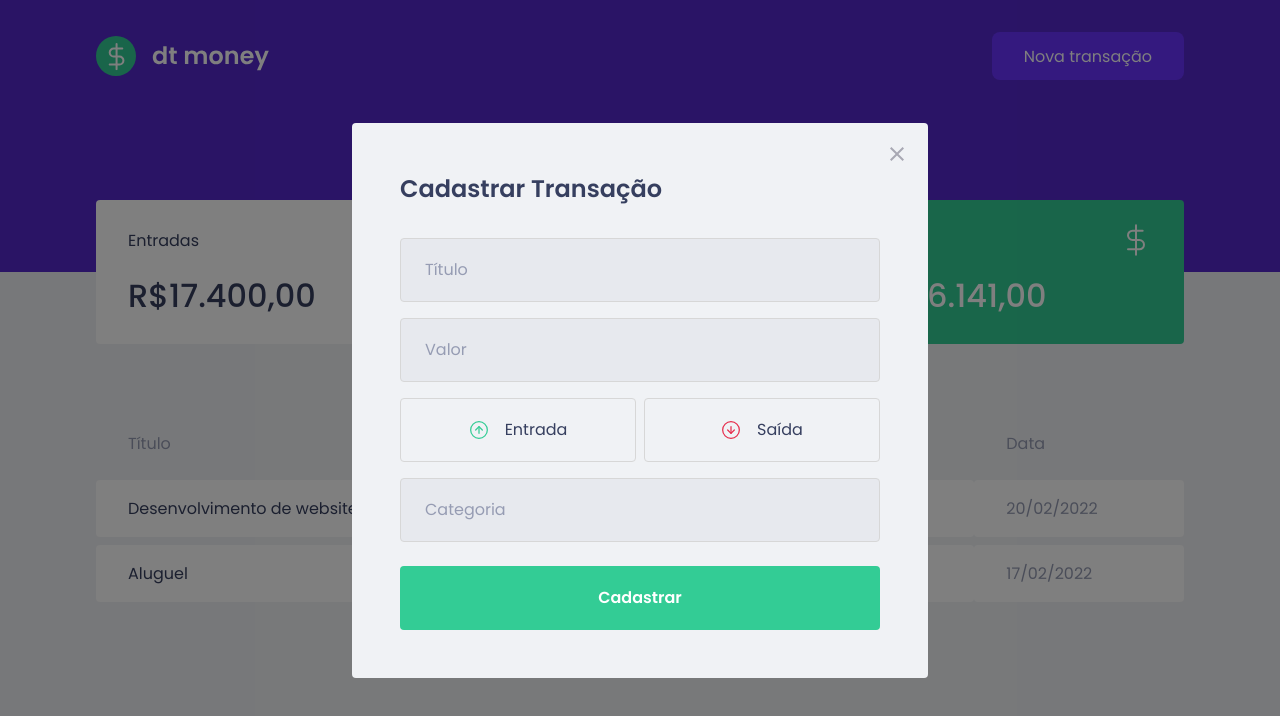
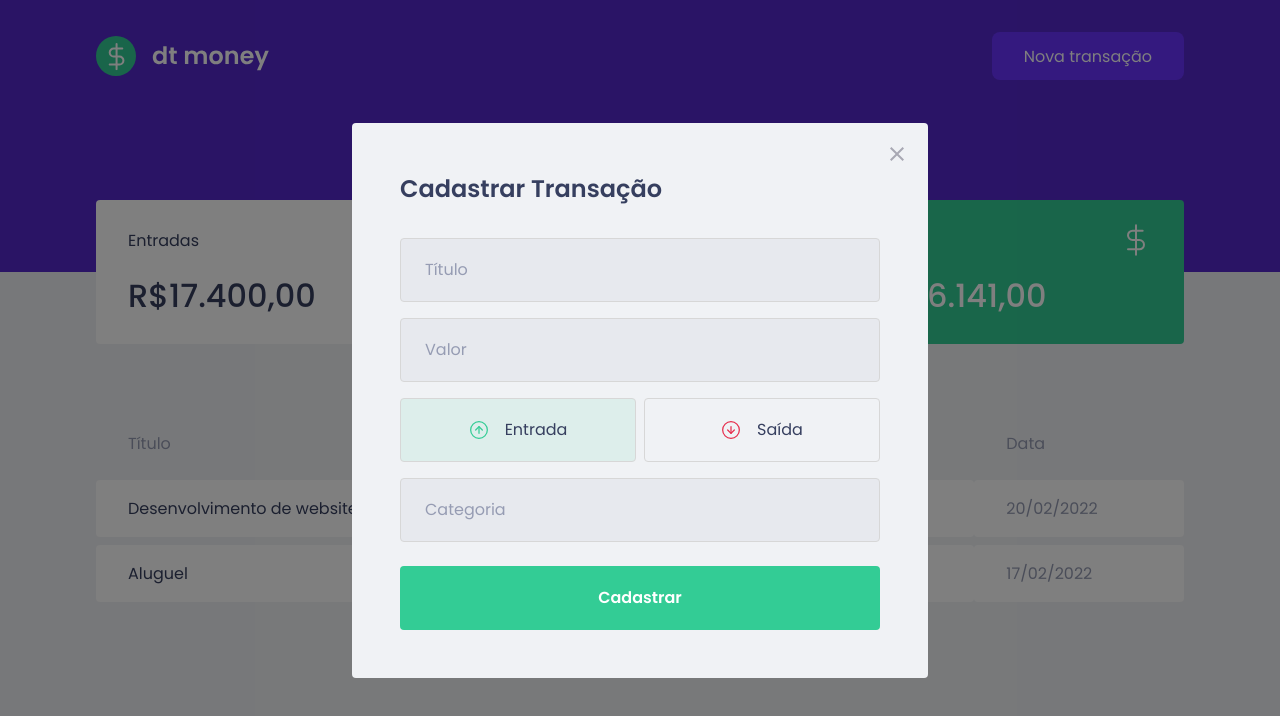
Before and after one commit to jjacksoon/dtmoney, a React (Create React App) app: page / in a window 1280 px wide. Both pictures are taken after a click on the button "Nova transação". Shown: the top 716 px of the page. Built offline with nearby package versions, Linux system fonts and the light colour scheme; no server answers; what miragejs would draw is missing.

Commit message:
Finaliza estilização de botões income e outcome

```diff
--- a/src/components/NewTransactionModal/index.tsx
+++ b/src/components/NewTransactionModal/index.tsx
@@ -1,8 +1,9 @@
 import Modal from 'react-modal'
-import { Container, TransactionTypeContainer } from './styles';
+import { Container, TransactionTypeContainer, RadioBox } from './styles';
 import closeImg from '../../assets/close.svg'
 import incomeImg from '../../assets/income.svg'
 import outcomeImg from '../../assets/outcome.svg'
+import { useState } from 'react';
 
 interface NewTransactionModalProps{
   isOpen: boolean;
@@ -10,6 +11,7 @@
 }
 
 export function NewTransactionModal({isOpen, onRequestClose}: NewTransactionModalProps){
+  const [type, setType] = useState('deposit');
   return(
     <Modal
       isOpen={isOpen}
@@ -28,15 +30,25 @@
         <input type="number" placeholder="Valor" />
 
         <TransactionTypeContainer>
-          <button type="button">
+          <RadioBox
+            type="button"
+            onClick={() => setType('deposit')}
+            isActive = {type === 'deposit'}
+            activeColor = "green"
+          >
             <img src={incomeImg} alt="Entrada"/>
             <span>Entrada</span>
-          </button>
+          </RadioBox>
 
-          <button type="button">
+          <RadioBox
+            type="button"
+            onClick={() => setType('withdraw')}
+            isActive = {type === 'withdraw'}
+            activeColor = "red"
+          >
             <img src={outcomeImg} alt="Saída"/>
             <span>Saída</span>
-          </button>
+          </RadioBox>
         </TransactionTypeContainer>
 
 
--- a/src/components/NewTransactionModal/styles.ts
+++ b/src/components/NewTransactionModal/styles.ts
@@ -1,5 +1,5 @@
 import styled from "styled-components";
-import {darken} from 'polished'
+import {darken, transparentize} from 'polished'
 
 export const Container = styled.form`
   h2{
@@ -45,19 +45,33 @@
     }
   }
 
-`
+`;
 
 export const TransactionTypeContainer = styled.div`
   margin: 1rem 0;
   display: grid;
   grid-template-columns: 1fr 1fr;
   gap: 0.5rem;
+`;
 
-  button{
+interface RadioBoxProps {
+  isActive: boolean;
+  activeColor: 'green' | 'red';
+}
+
+const colors = {
+  green: '#33CC95',
+  red:'#E62E4D'
+};
+
+export const RadioBox = styled.button<RadioBoxProps>`
     height: 4rem;
     border: 1px solid #d7d7d7;
     border-radius: 0.25rem;
-    background: transparent;
+    background: ${(props) => props.isActive
+      ? transparentize(0.9, colors[props.activeColor])
+      : 'transparent'
+    };
     display: flex;
     align-items: center;
     justify-content: center;
@@ -65,7 +79,7 @@
     transition: border-color 0.2s;
 
     &:hover{
-      border-color: ${darken(0.1, '#d7d7d7d7')};
+      border-color: ${darken(0.3, '#d7d7d7d7')};
     }
 
     img{
@@ -79,5 +93,4 @@
       font-size: 1rem;
       color: var(--text-title);
     }
-  }
 `
```
